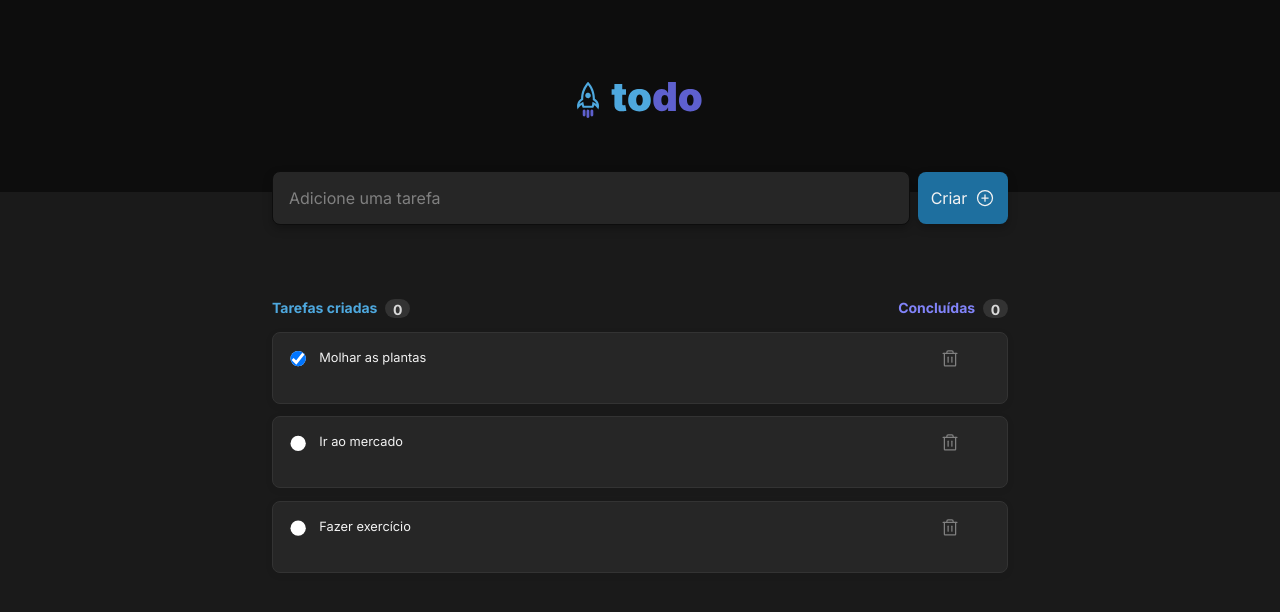
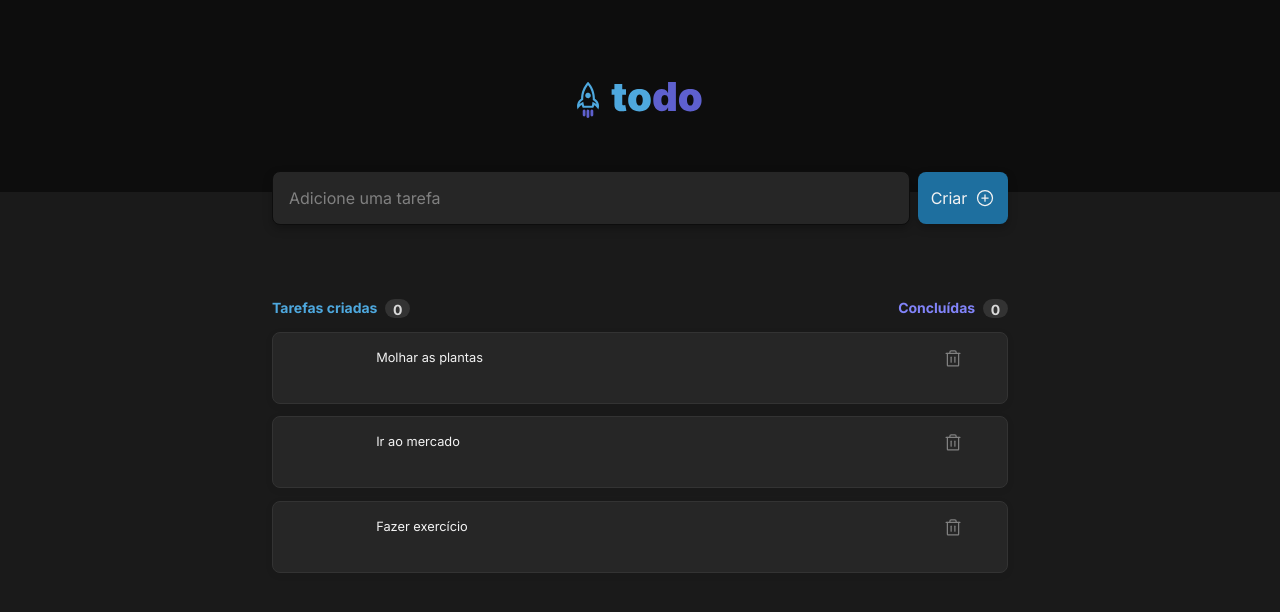
Before and after one commit to leticea/ignite-todo, a React (Vite) app: page / in a window 1280 px wide. Shown: the top 612 px of the page. Built offline with nearby package versions, Linux system fonts and the light colour scheme.

Commit message:
editando o checkbox

```diff
--- a/src/components/Task.module.css
+++ b/src/components/Task.module.css
@@ -28,16 +28,12 @@
 }
 
 .taskCheckbox {
-  width: 20px;
-  height: 20px;
-  top: 0;
-  border-radius: 10px;
-  vertical-align: middle;
-  outline: none;
-  cursor: pointer;
-  clip-path: circle(40%);
+  background-color: var(--purple);
+  left: 13.64%;
+  right: 13.64%;
+  top: 13.64%;
+  bottom: 13.64%;
 }
-
 
 .taskContainer button {
   display: flex;
@@ -47,5 +43,5 @@
   cursor: pointer;
   line-height: 0;
   border-radius: 2px;
-  box-shadow: 0 0 0 0 rgba(0,0,0,0),0 0 0 0 rgba(0,0,0,0) !important;
+  box-shadow: 0 0 0 0 rgba(0, 0, 0, 0), 0 0 0 0 rgba(0, 0, 0, 0) !important;
 }
--- a/src/components/Task.tsx
+++ b/src/components/Task.tsx
@@ -1,8 +1,10 @@
 import { useState } from "react";
 
-import { Trash } from "phosphor-react";
+import { Trash, Check } from "phosphor-react";
 import styles from "./Task.module.css";
 import { TasksProps } from "./Home";
+
+import * as Checkbox from "@radix-ui/react-checkbox";
 
 interface TaskProps {
   task: TasksProps;
@@ -10,7 +12,7 @@ interface TaskProps {
 }
 
 export function Task({ task, removeTask }: TaskProps) {
-  const [ done, setDone ] = useState(task.done);
+  const [done, setDone] = useState(task.done);
 
   function handleRemoveTask(id: number) {
     removeTask(id);
@@ -18,11 +20,19 @@ export function Task({ task, removeTask }: TaskProps) {
 
   return (
     <div className={styles.taskContainer}>
-      <input
+      <Checkbox.Root>
+        <div className={styles.taskCheckbox}>
+          <Checkbox.Indicator>
+            <Check size={20} color="white" />
+          </Checkbox.Indicator>
+        </div>
+      </Checkbox.Root>
+
+      {/*<input
         className={styles.taskCheckbox}
         type="checkbox"
         defaultChecked={done}
-      />
+      />*/}
       <p>{task.description}</p>
       <button title="Deletar comentário">
         <Trash size={20} onClick={() => handleRemoveTask(task.id)} />
```
